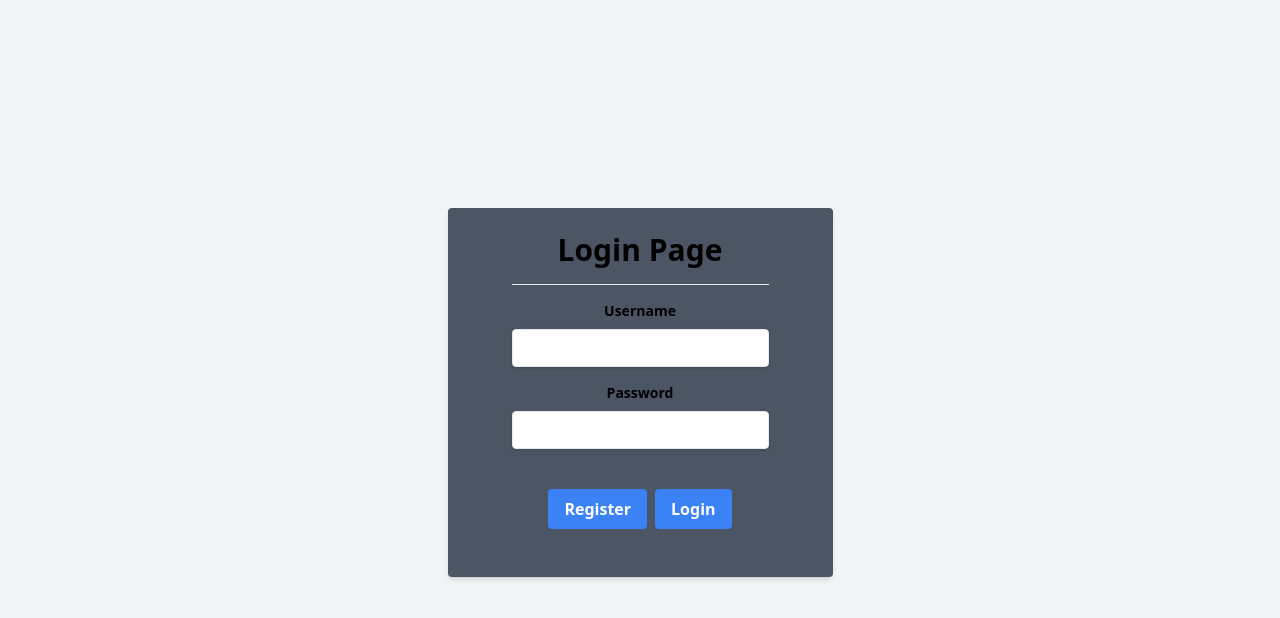
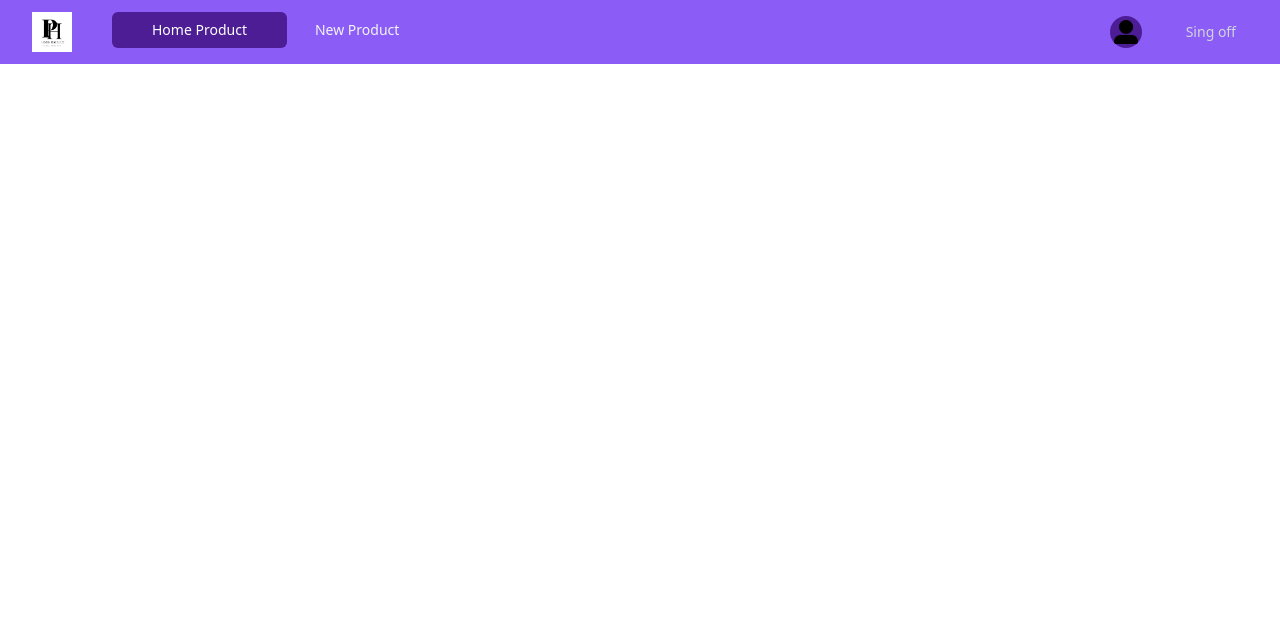
Before and after one commit to natalymejia15/TerreneitorElectiva, a React (Vite) app: page / in a window 1280 px wide. Before the commit this address led to /login. Shown: the top 618 px of the page. Built offline with nearby package versions, Linux system fonts and the light colour scheme.

Commit message:
ADD Styles in Pages

```diff
--- a/jsconfig.json
+++ b/jsconfig.json
@@ -37,6 +37,12 @@
             ],
             "~routers/*": [
                 "src/products/routers/*"
+            ],
+            "~image/*": [
+                "src/image/*"
+            ],
+            "~/*": [
+                "src/*"
             ]
         }
     }
--- a/src/App.jsx
+++ b/src/ProductHome.jsx
@@ -1,7 +1,7 @@
 import { AuthProvider } from "./auth"
 import { AppRouter } from "./router/AppRouter"
 
-export const App = () => {
+export const ProductHome = () => {
   return (
     <>
       <AuthProvider>
--- a/src/auth/pages/LoginPage.jsx
+++ b/src/auth/pages/LoginPage.jsx
@@ -2,6 +2,7 @@ import { useState } from "react";
 import { useContext } from "react";
 import { useNavigate } from "react-router-dom";
 import { AuthContext } from "../context";
+import { Register } from "./Register";
 
 export const LoginPage = () => {
   const { login } = useContext(AuthContext);
@@ -20,11 +21,15 @@ export const LoginPage = () => {
     }
   };
 
+  const handRegister = () => {
+      navigate("/Register");
+    }
+
   return (
     <div className="min-h-screen flex justify-center items-center bg-gray-100">
       <div className="bg-gray-600 shadow-md rounded px-16 pt-6 pb-12 mb-4">
         <div className="text-center">
-          <h1 className="text-3xl mb-4 font-semibold">Login Page</h1>
+          <h1 className="text-3xl mb-4 font-semibold">Product Home</h1>
           <hr className="my-4" />
           <label htmlFor="username" className="block text-black-700 text-sm font-bold mb-2">Username</label>
           <input
@@ -46,7 +51,7 @@ export const LoginPage = () => {
           <div className="mt-6">
             <button
               className="bg-blue-500 hover:bg-blue-700 text-white font-bold py-2 px-4 rounded mr-2 focus:outline-none focus:shadow-outline"
-              onClick={handleLogin}
+              onClick={handRegister}
             >
               Register
             </button>
--- /dev/null
+++ b/src/auth/pages/Register.jsx
@@ -0,0 +1,8 @@
+
+
+export const Register = () => {
+    return (
+        <h2>Register</h2>
+
+    )
+}
--- a/src/main.jsx
+++ b/src/main.jsx
@@ -2,13 +2,13 @@ import React from 'react'
 import ReactDOM from 'react-dom/client'
 import './index.css'
 
-import { App } from './App.jsx'
+import { ProductHome } from './ProductHome'
 import { BrowserRouter } from 'react-router-dom'
 
 ReactDOM.createRoot(document.getElementById('root')).render(
   <React.StrictMode>
     <BrowserRouter>
-      <App />
+      <ProductHome />
     </BrowserRouter>
   </React.StrictMode>,
 )
--- /dev/null
+++ b/src/products/pages/HomePage.jsx
@@ -0,0 +1,10 @@
+import React from 'react'
+import { Navbar } from '~ui/components'
+
+export const HomePage = () => {
+    return (
+        <>
+        <Navbar/>
+        </>
+    )
+}
--- a/src/router/AppRouter.jsx
+++ b/src/router/AppRouter.jsx
@@ -3,6 +3,8 @@ import { LoginPage } from "../auth";
 import { PublicRouter } from "./PublicRouter";
 import { ProductRouter } from "../products/router/ProductRouter";
 import { PrivateRouter } from "./PrivateRouter";
+import { Register } from "~auth/pages/Register";
+import { HomePage } from "~products/pages/HomePage";
 
 export const AppRouter = () => {
   return (
@@ -13,6 +15,24 @@ export const AppRouter = () => {
           element={
             <PublicRouter>
               <LoginPage />
+            </PublicRouter>
+          }
+        />
+
+        <Route
+          path="/Register"
+          element={
+            <PublicRouter>
+              <Register />
+            </PublicRouter>
+          }
+        />
+
+        <Route
+          path="/"
+          element={
+            <PublicRouter>
+              < HomePage/>
             </PublicRouter>
           }
         />
```
